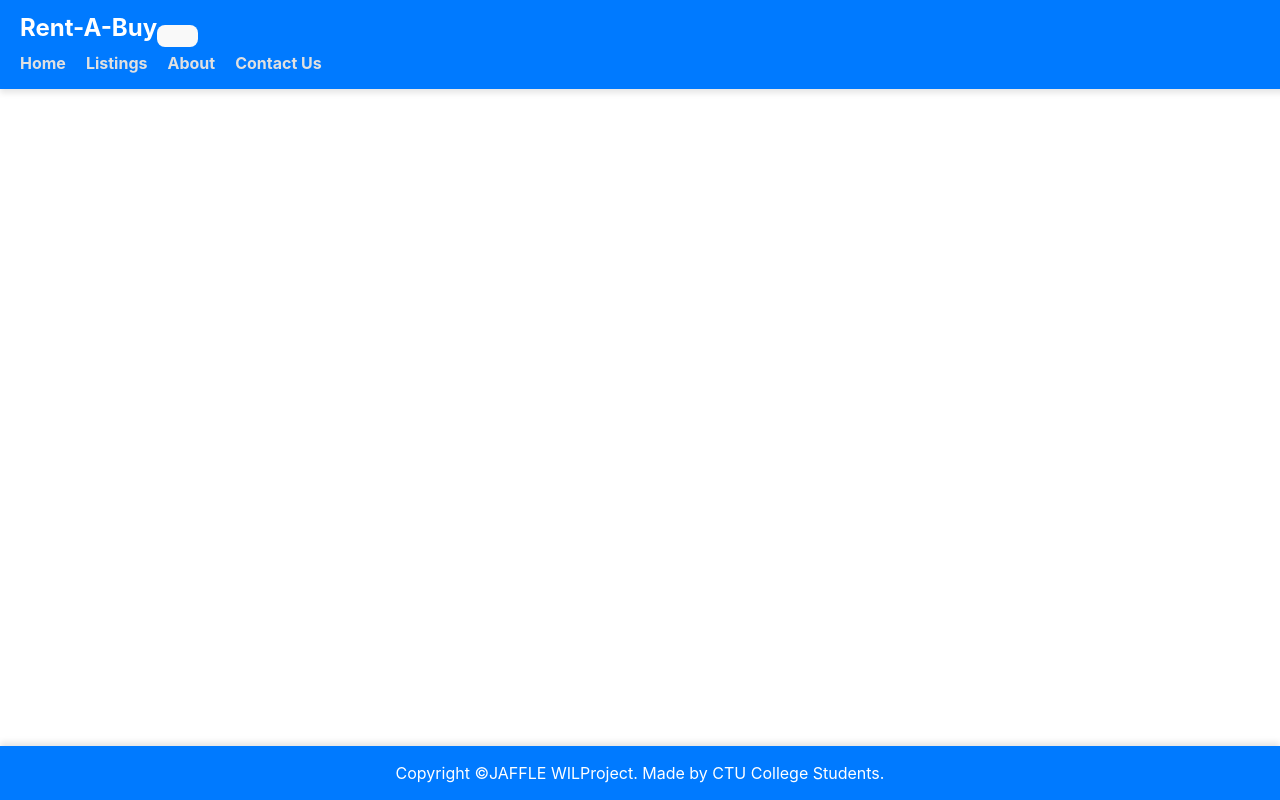
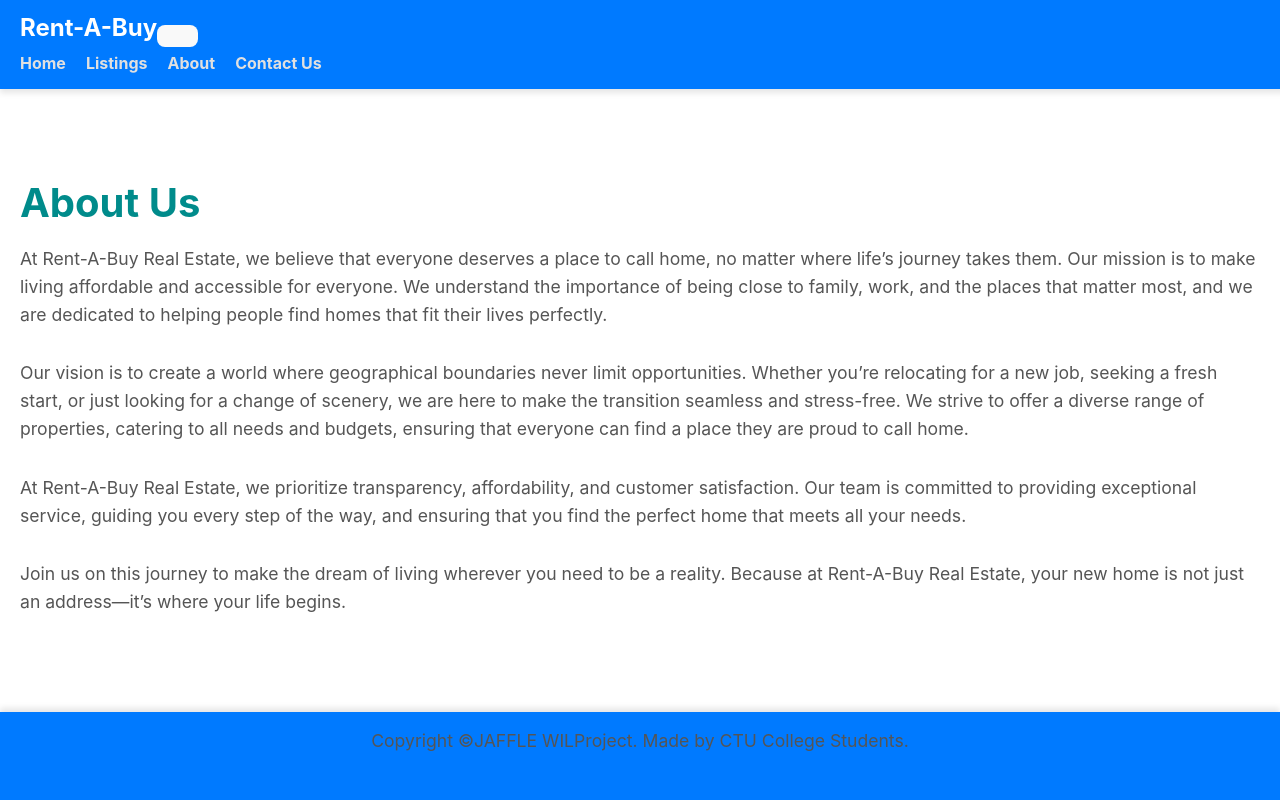
Before and after one commit to ZZerbyy/willProject, a React (Vite) app in the folder vite-project/: page /about in a window 1280 px wide. Built offline with nearby package versions, Linux system fonts and the light colour scheme; sample sign-in values are in the browser's storage.

Commit message:
Mister Maker

```diff
--- a/vite-project/src/pages/about.jsx
+++ b/vite-project/src/pages/about.jsx
@@ -1,17 +1,29 @@
 import React from 'react';
-import { Container, Row, Col, Image, Button } from 'react-bootstrap';
-import Navigation from '../components/Navbar';  // Import the Navbar component
-import Footer from '../components/Footer';  // Import the Footer component
-import '../styles/About.css';  // Link the custom CSS
+import Navigation from '../components/Navbar';
+import Footer from '../components/Footer';
+import '../styles/About.css';
 
 const About = () => {
-  return (
-    <div>
-      <Navigation />  {/* Include the Navbar component */}
+    return (
+        <div className="about-container">
+        <Navigation />
+        <h1>About Us</h1>
+        <p> At Rent-A-Buy Real Estate, we believe that everyone deserves a place to call home,
+        no matter where life’s journey takes them. Our mission is to make living affordable and accessible for everyone.
+        We understand the importance of being close to family, work, and the places that matter most,
+        and we are dedicated to helping people find homes that fit their lives perfectly. </p>
+        <p> Our vision is to create a world where geographical boundaries never limit opportunities.
+        Whether you’re relocating for a new job, seeking a fresh start, or just looking for a change of scenery,
+        we are here to make the transition seamless and stress-free. We strive to offer a diverse range of properties,
+        catering to all needs and budgets, ensuring that everyone can find a place they are proud to call home. </p>
+        <p> At Rent-A-Buy Real Estate, we prioritize transparency, affordability, and customer satisfaction.
+        Our team is committed to providing exceptional service, guiding you every step of the way,
+        and ensuring that you find the perfect home that meets all your needs. </p>
+        <p> Join us on this journey to make the dream of living wherever you need to be a reality.
+        Because at Rent-A-Buy Real Estate, your new home is not just an address—it’s where your life begins. </p>
+        <Footer />
+      </div>
+      );
+    };
 
-      <Footer />  {/* Include the Footer */}
-    </div>
-  );
-};
-
-export default About;
+    export default About;
```
Also changed, not shown: 1 other file (tests, documents, lock files or other folders).
